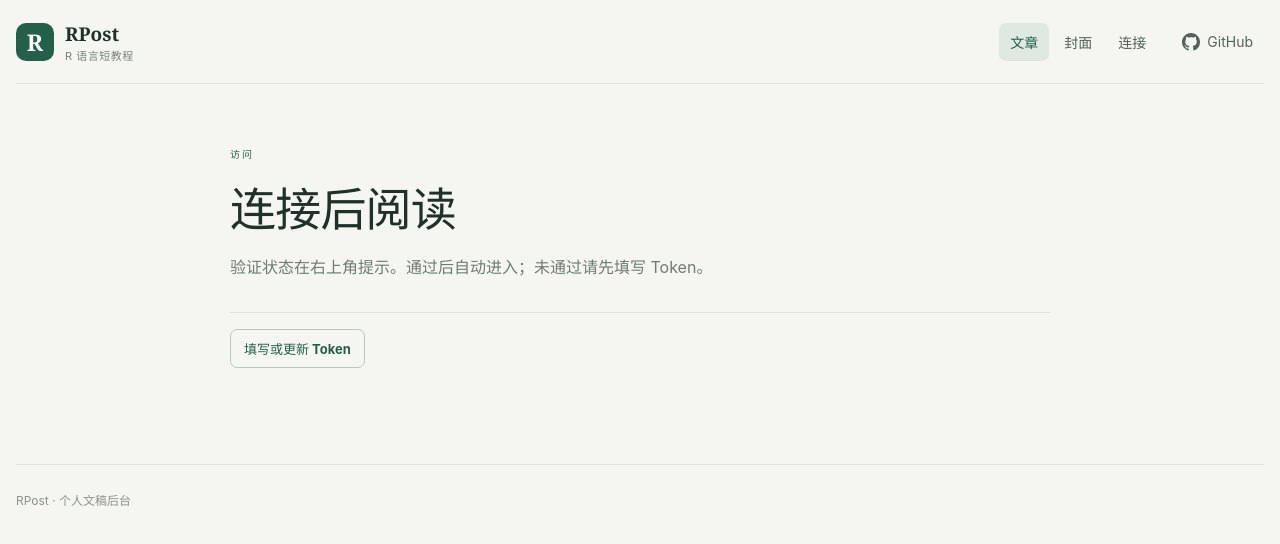
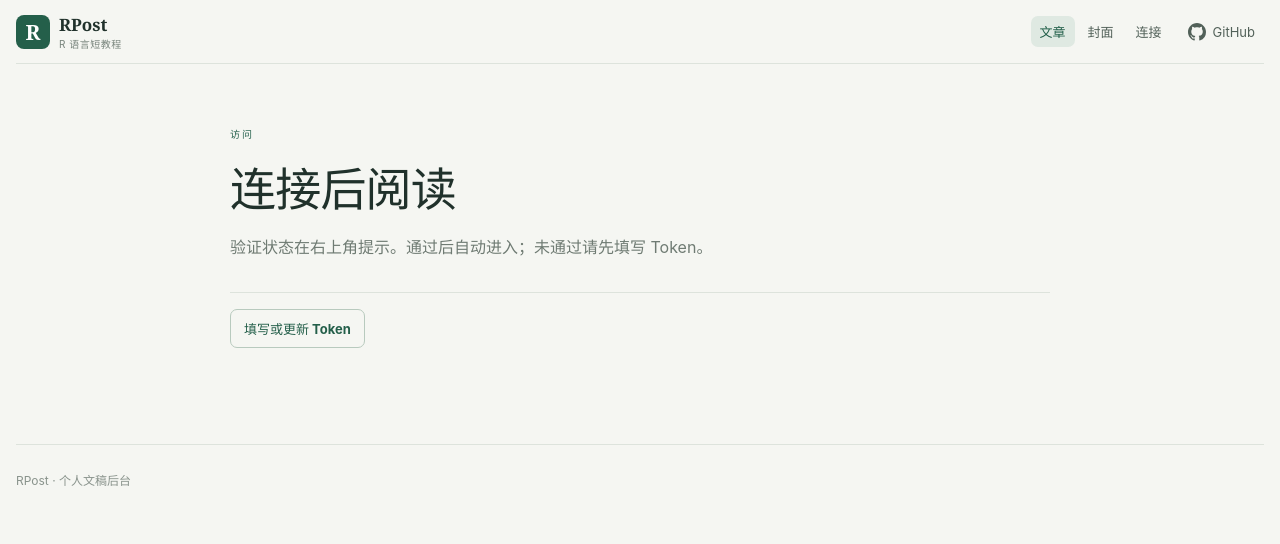
Before and after one commit to shalom-lab/rpost, a React (Vite) app: page / in a window 1280 px wide. Shown: the top 544 px of the page. Built offline with nearby package versions, Linux system fonts and the light colour scheme.

Commit message:
compact reader header and navigation

```diff
--- a/src/reader.css
+++ b/src/reader.css
@@ -9,8 +9,10 @@
 .reader-shell:has(.library-split){display:flex;flex-direction:column}
 .reader-shell:has(.library-split)>main{flex:1;min-height:0;display:flex;flex-direction:column}
 .reader-shell:has(.library-split)>.reader-footer{flex-shrink:0}
-.library-split{flex:1;min-height:0;display:grid;grid-template-columns:minmax(340px,400px) minmax(0,1fr);gap:14px;align-items:stretch;height:calc(100vh - 96px);max-height:calc(100vh - 96px);padding:10px 0 12px}
+.library-split{flex:1;min-height:0;display:grid;grid-template-columns:minmax(340px,400px) minmax(0,1fr);gap:14px;align-items:stretch;height:calc(100vh - 76px);max-height:calc(100vh - 76px);padding:10px 0 12px}
 .library-pane,.library-detail{min-width:0;min-height:0;height:100%;display:flex;flex-direction:column;border:1px solid #d7e0d8;border-radius:12px;background:#fff;overflow:hidden;box-shadow:0 6px 20px rgba(40,66,54,.04)}
+.reader-topbar{min-height:64px}.reader-brand{gap:9px}.reader-brand>span{width:34px;height:34px;border-radius:8px;font-size:21px}.reader-brand strong{font-size:17px}.reader-brand small{font-size:10px}.reader-actions{gap:8px}.reader-nav a,.reader-github{padding:6px 9px;font-size:13px}
+@media(max-width:640px){.reader-topbar{min-height:58px;padding:6px 0}.reader-nav a,.reader-github{padding:6px 7px;font-size:12px}}
 .library-pane .library-tools{flex-shrink:0;padding:12px 14px;border-bottom:1px solid #dde3dc;display:flex;flex-direction:column;align-items:stretch;gap:8px}
 .library-pane .library-tools input,.library-pane .library-tools select{width:100%;height:36px;font-size:13px}
 .library-status-tabs{display:flex;flex-shrink:0;gap:2px;padding:0 10px;border-bottom:1px solid #dde3dc;overflow-x:auto}
```
